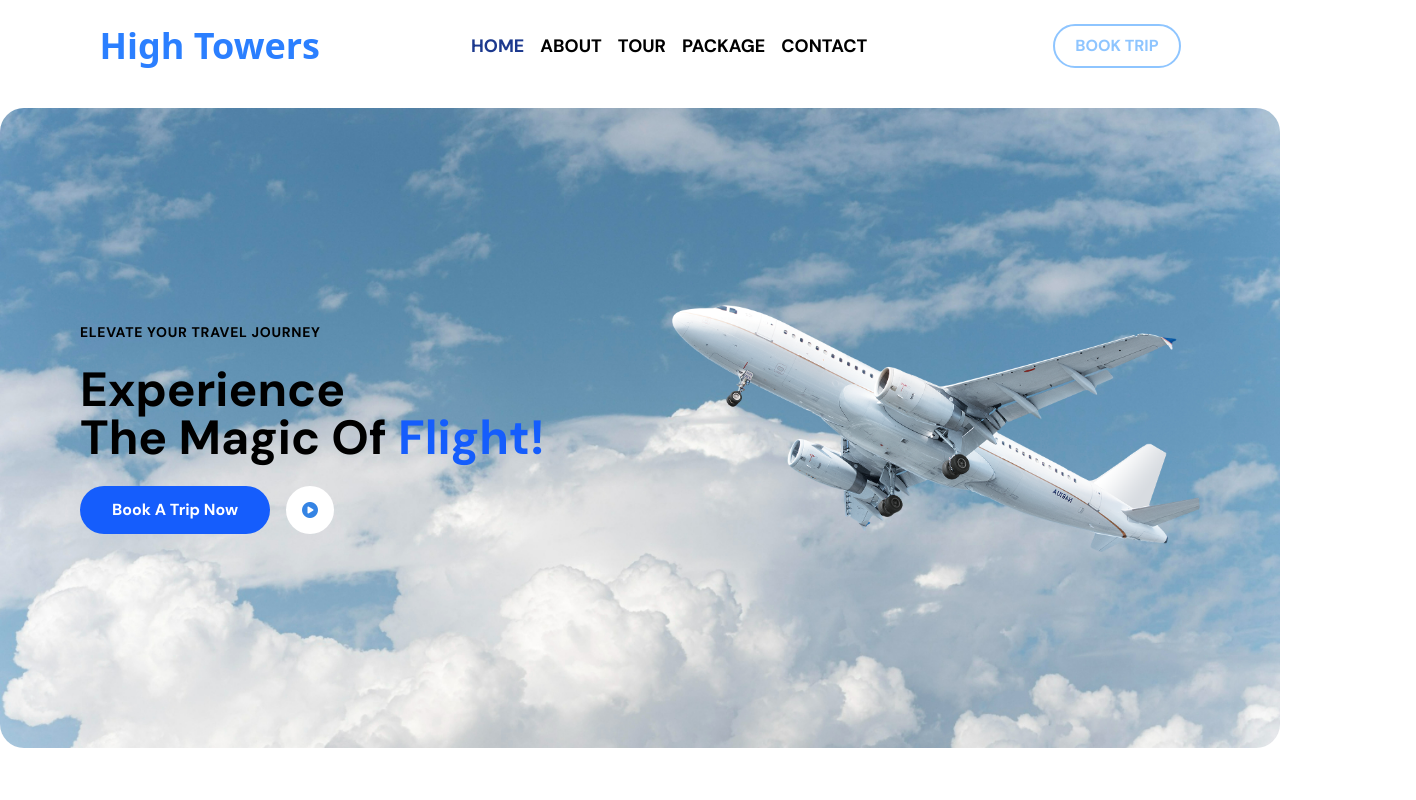
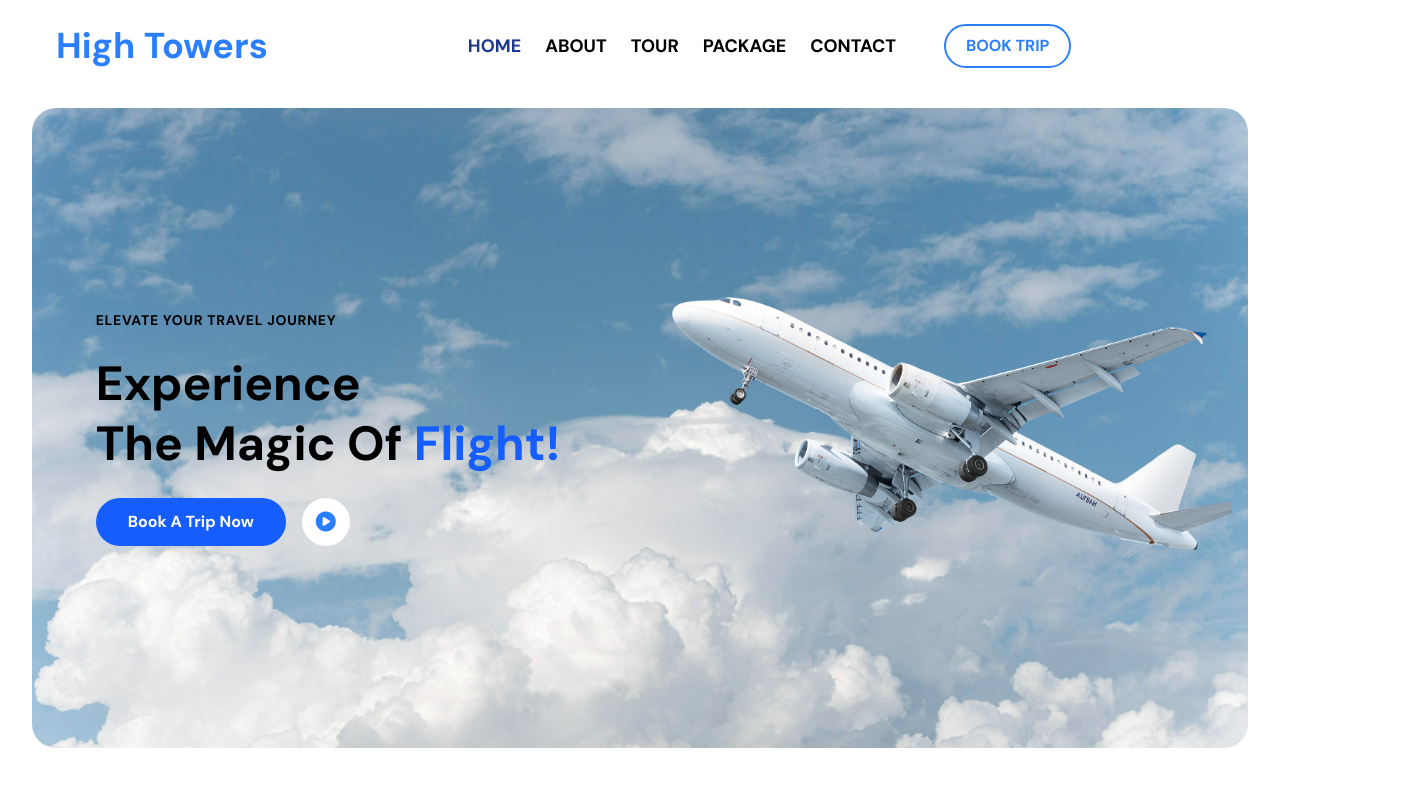
Before and after one commit to Elydeboss/hightowers-site, a plain HTML site: page index.html in a window 1280 px wide. Shown: the top 800 px of the page, 1416 px wide, since content can reach past the window. Drawn offline with nearby package versions, Linux system fonts and the light colour scheme.

Commit message:
make nav bar more responsive

```diff
--- a/index.html
+++ b/index.html
@@ -8,107 +8,89 @@
    <link rel="preconnect" href="https://fonts.gstatic.com" crossorigin>
    <link href="https://fonts.googleapis.com/css2?family=DM+Sans:opsz,wght@9..40,700&display=swap" rel="stylesheet">
     <link href="https://cdn.jsdelivr.net/npm/remixicon@4.5.0/fonts/remixicon.css" rel="stylesheet" />
-    <title>Document</title>
+    <!-- AOS CSS -->
+   <link rel="stylesheet" href="https://cdnjs.cloudflare.com/ajax/libs/aos/2.3.4/aos.css">
+    <title>High Towers</title>
   </head>
-  <body style="font-family: DM Sans, sans-serif;">
+  <body style="font-family: DM Sans, sans-serif;" class="overflow-x-hidden mr-[2rem] ml-[2rem]">
     <!-- nav is now relative -->
-    <nav
-      class="relative flex items-center justify-between p-6 sm:bg-blue-300 md:bg-blue-300 lg:bg-white"
-    >
-      <div class="m-auto">
-        <h1
-          class="text-4xl font-bold font-sans font-bold not-italic text-blue-500 sm:hidden lg:flex"
-        >
-          High Towers
-        </h1>
-      </div>
+    <nav class="relative flex items-center space-x-34 mx-auto max-w-7xl p-6 bg-white z-10">
+      <!-- Logo -->
+      <div class="flex items-center justify-between w-full md:w-auto">
+        <h1 class="text-4xl font-bold text-blue-500">High Towers</h1>
 
-      <div
-        class="sm:flex items-center justify-between w-full max-w-6xl mx-auto sm:flex lg:hidden"
-      >
-        <h1 class="text-4xl font-bold text-blue-900 sm:flex md:flex">
-          high towers
-        </h1>
-
-        <!-- Hamburger Icon for Mobile -->
-        <button
-          id="menu-btn"
-          class="md:hidden text-2xl focus:outline-none"
-          aria-label="Toggle menu"
-        >
+        <!-- Hamburger Icon (shown on mobile) -->
+        <button id="menu-btn" class="md:hidden text-3xl focus:outline-none">
           <i id="menu-icon" class="fas fa-bars"></i>
         </button>
       </div>
 
-      <!-- Desktop Menu -->
-      <div class="hidden md:flex m-auto">
-        <ul class="flex items-center space-x-4">
-          <li><a href="#" class="text-lg text-blue-900">HOME</a></li>
-          <li><a href="#" class="text-lg">ABOUT</a></li>
-          <li><a href="#" class="text-lg">TOUR</a></li>
-          <li><a href="#" class="text-lg">PACKAGE</a></li>
-          <li><a href="#" class="text-lg mr-[100px]">CONTACT</a></li>
-          <button
-            class="bg-white text-blue-300 py-[8px] px-[20px] rounded-full border-2 border-blue-300 hover:bg-blue-300 hover:text-white hover:border-white transition duration-300 ml-[70px]"
-          >
+      <!-- Desktop Nav (hidden on small screens) -->
+      <div class="hidden md:flex items-center space-x-6 ml-16">
+        <a href="#" class="text-lg text-blue-900">HOME</a>
+        <a href="#" class="text-lg">ABOUT</a>
+        <a href="#" class="text-lg">TOUR</a>
+        <a href="#" class="text-lg">PACKAGE</a>
+        <a href="#" class="text-lg">CONTACT</a>
+        <button class="ml-6 bg-white text-blue-500 border-2 border-blue-500 rounded-full px-5 py-2 hover:bg-blue-500 hover:text-white transition">
           BOOK TRIP
         </button>
-        </ul>
       </div>
 
       <!-- Mobile Menu -->
-      <ul
-        id="mobile-menu"
-        class="hidden absolute top-full inset-x-0 z-50 bg-blue-300 flex flex-col items-center py-6 space-y-4 md:hidden"
-      >
+      <ul id="mobile-menu" class="hidden absolute top-full left-0 w-full bg-blue-300 flex flex-col items-center py-6 space-y-4 md:hidden">
         <li><a href="#" class="text-lg text-blue-900">HOME</a></li>
         <li><a href="#" class="text-lg text-blue-900">ABOUT</a></li>
         <li><a href="#" class="text-lg text-blue-900">TOUR</a></li>
         <li><a href="#" class="text-lg text-blue-900">PACKAGE</a></li>
         <li><a href="#" class="text-lg text-blue-900">CONTACT</a></li>
         <li>
-          <button
-            class="bg-white text-blue-300 py-2 px-5 rounded-full hover:bg-blue-400 transition"
-          >
+          <button class="bg-white text-blue-500 py-2 px-5 rounded-full hover:bg-blue-500 hover:text-white transition">
             BOOK TRIP
           </button>
         </li>
       </ul>
     </nav>
 
-    <!--home section-->
+
+<!-- Home Section -->
 <section
-      class="bg-[url('img/header-bg.jpg')] h-[40rem] w-full bg-cover bg-center p-16 items-center rounded-3xl relative container mx-auto grid grid-cols-1 lg:grid-cols-2 gap-8 mt-4"
+  class="h-[40rem] w-full bg-cover bg-center py-16 mr-[4rem] ml-[rem] rounded-3xl relative grid grid-cols-1 lg:grid-cols-2 gap-8 mt-4"
+  style="background-image: url('./img/header-bg.jpg');"
 >
-      <!--make elements centered-->
-   <div class="space-y-6 px-4 text-center lg:text-left">
+  <!-- Text Content -->
+  <div class="flex flex-col justify-center space-y-6 px-4 mx-auto text-center sm:text-center lg:text-left h-full">
     <p class="uppercase text-sm tracking-wider">Elevate your travel journey</p>
-    <h2 class="text-4xl md:text-5xl font-extrabold">
-      Experience <br />The Magic Of <span class="text-blue-600">Flight!</span>
+    <h2 class="text-4xl md:text-5xl font-extrabold leading-tight">
+      Experience <br />
+      The Magic Of <span class="text-blue-600">Flight!</span>
     </h2>
 
+    <!-- Buttons -->
     <div class="flex flex-col sm:flex-row gap-4 justify-center lg:justify-start">
       <a
         href="#"
         class="px-8 py-3 bg-blue-600 text-white rounded-full hover:bg-blue-700 transition"
-        >Book A Trip Now</a
       >
+        Book A Trip Now
+      </a>
       <button
         class="w-12 h-12 rounded-full border-2 border-none flex items-center justify-center bg-white hover:bg-blue-50 transition"
       >
-        <i class="fa-solid fa-circle-play" style="color: #3584e4;"></i>
+        <i class="fa-solid fa-circle-play text-blue-500 text-xl sm:text-center"></i>
       </button>
     </div>
   </div>
 
-        <div class="px-4">
-          <img src="img/header.png" alt="an areoplane flying" />
-        </div>
+  <!-- Image -->
+  <div class="flex items-center justify-center px-4 h-full">
+    <img src="img/header.png" alt="an airplane flying" class="w-full h-auto object-contain" />
   </div>
 </section>
 
+
     <!--destination section-->
-   <section class="mt-[12rem] mr-[10rem] ml-[10rem] mb-[15rem] px-4 sm:px-6 lg:px-20" id="about">
+   <section class="mt-[12rem] mr-[10rem] ml-[10rem] mb-[15rem] px-4 sm:px-6 lg:px-20" id="about" >
   <h2 class="text-center text-2xl sm:text-3xl font-bold">Popular Destination</h2>
   <p class="text-center text-gray-600 text-sm sm:text-base">
     Discover the Most Loved Destinations Around the Globe
@@ -116,7 +98,7 @@
 
   <div class="grid gap-y-8 gap-x-4 mt-16 sm:grid-cols-2 lg:grid-cols-3">
     <!-- Destination Card 1 -->
-    <div class="cursor-pointer group">
+    <div class="cursor-pointer group" data-aos="fade-up" data-aos-delay="0" data-aos-duration="600">
       <img src="img/destination-1.jpg" alt="destination"
            class="rounded-2xl max-w-3/4 shadow-xl/20 transition-transform duration-300 ease-in-out group-hover:scale-105" />
       <div class="flex items-center max-w-3/4 justify-between gap-4 p-4">
@@ -131,7 +113,7 @@
     </div>
 
     <!-- Destination Card 2 -->
-    <div class="cursor-pointer group">
+    <div class="cursor-pointer group" data-aos="fade-up" data-aos-delay="100" data-aos-duration="600">
       <img src="img/destination-2.jpg" alt="destination"
            class="rounded-2xl max-w-3/4 shadow-xl/20 transition-transform duration-300 ease-in-out group-hover:scale-105" />
       <div class="flex items-center max-w-3/4 justify-between gap-4 p-4">
@@ -146,7 +128,7 @@
     </div>
 
     <!-- Destination Card 3 -->
-    <div class="cursor-pointer group  mx-auto">
+    <div class="cursor-pointer group  mx-auto" data-aos="fade-up" data-aos-delay="200" data-aos-duration="600">
       <img src="img/destination-3.jpg" alt="destination"
            class="rounded-2xl max-w-3/4 shadow-xl/20 transition-transform duration-300 ease-in-out group-hover:scale-105" />
       <div class="flex items-center max-w-4/5 justify-between gap-4 p-4">
@@ -420,6 +402,7 @@ mt-[12rem] mr-[10rem] ml-[10rem] mb-[15rem] px-4 sm:px-6 lg:px-16
       src="https://kit.fontawesome.com/9be8d37f50.js"
       crossorigin="anonymous"
     ></script>
+ <script src="https://cdnjs.cloudflare.com/ajax/libs/aos/2.3.4/aos.js"></script>
 <script src="script.js"></script>
   </body>
 </html>
--- a/script.js
+++ b/script.js
@@ -11,3 +11,11 @@ btn.addEventListener("click", () => {
     icon.classList.replace("fa-times", "fa-bars");
   }
 });
+
+// Initialize AOS (Animate On Scroll)
+AOS.init({
+  duration: 1000, // Animation duration (1s)
+  easing: "ease-in-out", // Smooth easing
+  once: false, // Animate everytime
+  mirror: true,
+});
```
Lines whose indentation alone changed are shown as unchanged.
